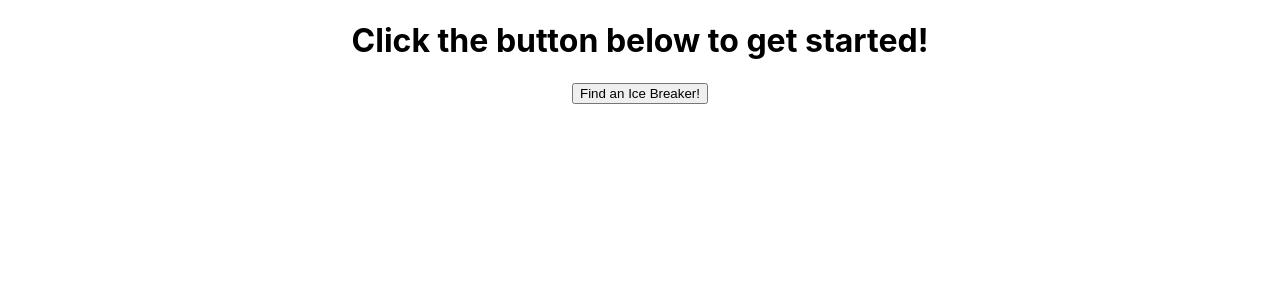
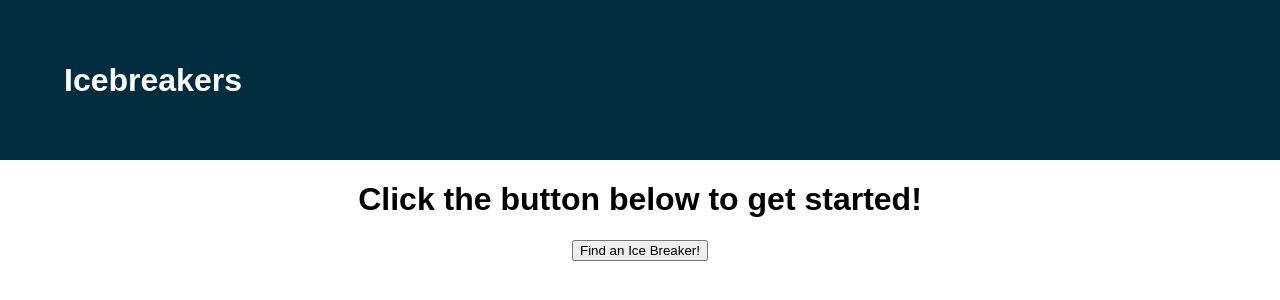
Before and after one commit to juanjmartinezguevara/ice-breakers-api, a React (Create React App) app: page / in a window 1280 px wide. Shown: the top 300 px of the page. Built offline with nearby package versions, Linux system fonts and the light colour scheme; no server answers.

Commit message:
Create Header, add Header styling

```diff
--- a/src/App.js
+++ b/src/App.js
@@ -1,9 +1,11 @@
 import './App.css';
+import Header from './components/Header/Header';
 import Main from './components/Main/Main';
 
 function App() {
   return (
     <div className="App">
+      <Header/>
       <Main/>
     </div>
   );
--- /dev/null
+++ b/src/components/Header/Header.css
@@ -0,0 +1,15 @@
+* {
+    font-family: 'Anton', sans-serif;
+}
+
+.header {
+    line-height: 20vh;
+    background-color: #002c40;
+}
+
+.header-title {
+    color: #ffffff;
+    margin: auto 5vw;
+    text-align: left;
+    font-size: 2.5vw;
+}
--- /dev/null
+++ b/src/components/Header/Header.js
@@ -0,0 +1,12 @@
+import React from 'react'
+import './Header.css'
+
+function Header() {
+    return (
+        <nav className='header'>
+            <h1 className='header-title'>Icebreakers</h1>
+        </nav>
+    )
+}
+
+export default Header
```
